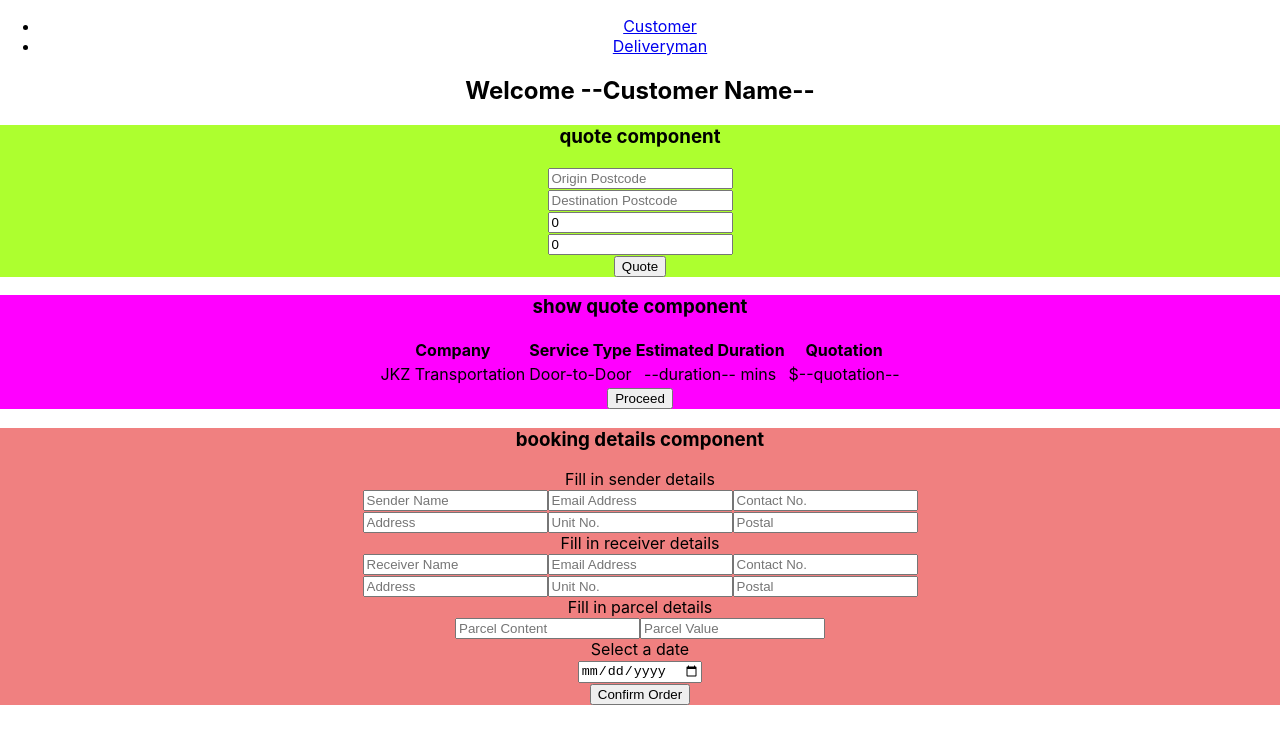
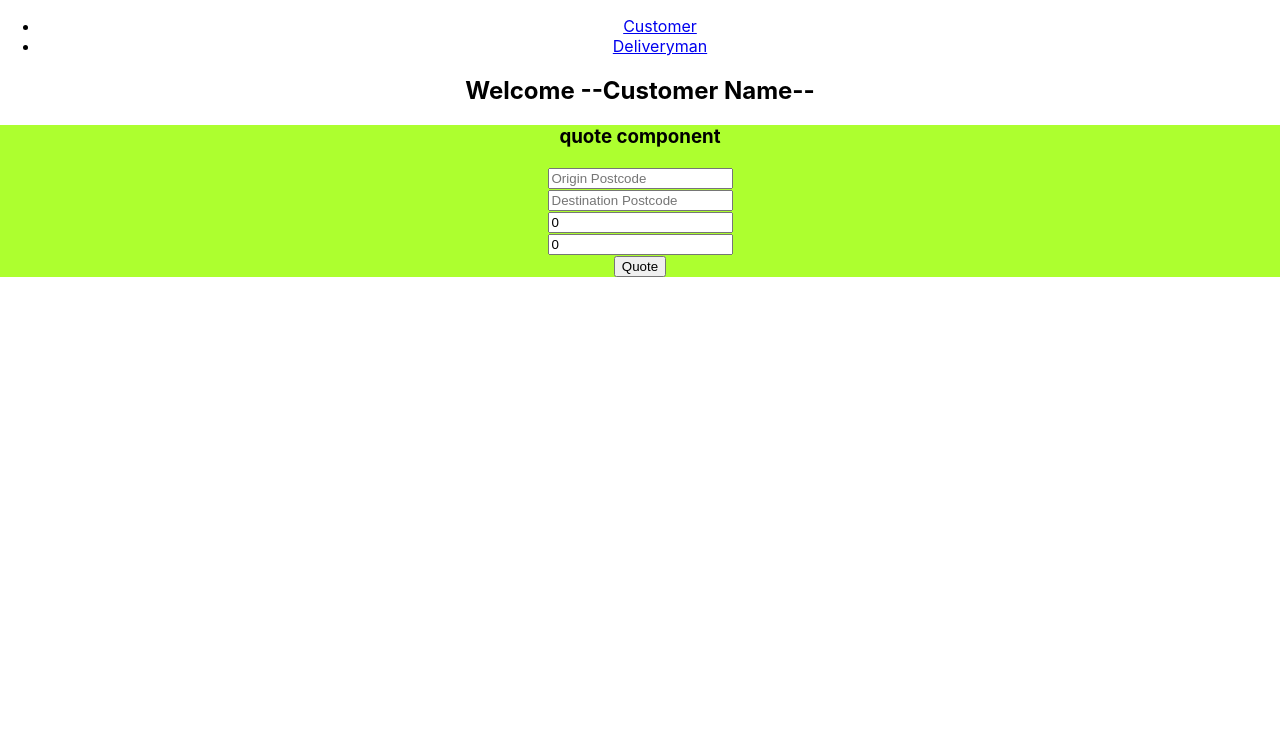
Before and after one commit to wuzhixiang88/Easy_Parcel_Clone, a React (Create React App) app in the folder client/: page /customer in a window 1280 px wide. Shown: the top 744 px of the page. Built offline with nearby package versions, Linux system fonts and the light colour scheme.

Commit message:
customerpage v1 done

```diff
--- a/client/src/components/Quote.jsx
+++ b/client/src/components/Quote.jsx
@@ -7,11 +7,9 @@ const standardSpeed = 1.5;
 // const quotation = distance * parcelWeight * standardRate;
 // const duration = distance * standardSpeed;
 
-const Quote = () => {
+const Quote = (props) => {
   const [distance, setDistance] = useState(0);
   const [parcelWeight, setParcelWeight] = useState(0);
-  const [quotation, setQuotation] = useState(0);
-  const [duration, setDuration] = useState(0);
 
   const handleDistanceInput = (e) => {
     console.log(e.target.value);
@@ -24,9 +22,9 @@ const Quote = () => {
   };
 
   const handleClickRequestQuotation = () => {
-    console.log(distance, parcelWeight);
-    setQuotation(distance * (parcelWeight / 1.2) * standardRate);
-    setDuration(distance * standardSpeed);
+    props.setShowPage({ ...props.showPage, showQuote: true });
+    props.setQuotation(distance * (parcelWeight / 1.2) * standardRate);
+    props.setDuration(distance * standardSpeed);
   };
 
   return (
--- a/client/src/components/ShowQuote.jsx
+++ b/client/src/components/ShowQuote.jsx
@@ -1,6 +1,13 @@
 import React from "react";
 
-const ShowQuote = () => {
+const ShowQuote = (props) => {
+  const handleClickProceedQuotation = () => {
+    props.setShowPage({
+      showQuote: true,
+      showBookingDetails: true,
+    });
+  };
+
   return (
     <div id="showquote">
       <h3>show quote component</h3>
@@ -14,11 +21,11 @@ const ShowQuote = () => {
         <tr>
           <td>JKZ Transportation</td>
           <td>Door-to-Door</td>
-          <td>--duration-- mins</td>
-          <td>$--quotation--</td>
+          <td>{props.duration} mins</td>
+          <td>${props.quotation}</td>
         </tr>
       </table>
-      <button>Proceed</button>
+      <button onClick={handleClickProceedQuotation}>Proceed</button>
     </div>
   );
 };
--- a/client/src/pages/CustomerPage.jsx
+++ b/client/src/pages/CustomerPage.jsx
@@ -4,14 +4,32 @@ import ShowQuote from "../components/ShowQuote";
 import BookingDetails from "../components/BookingDetails";
 
 const CustomerPage = () => {
-  const [bookingstatus, setBookingstatus] = useState("quote");
+  const [showPage, setShowPage] = useState({
+    showQuote: false,
+    showBookingDetails: false,
+  });
+  const [quotation, setQuotation] = useState(0);
+  const [duration, setDuration] = useState(0);
 
   return (
     <div>
       <h2>Welcome --Customer Name-- </h2>
-      <Quote bookingstatus={bookingstatus} />
-      <ShowQuote />
-      <BookingDetails />
+      <Quote
+        setQuotation={setQuotation}
+        setDuration={setDuration}
+        setShowPage={setShowPage}
+        showpage={showPage}
+      />
+      {showPage.showQuote ? (
+        <ShowQuote
+          quotation={quotation}
+          duration={duration}
+          setShowPage={setShowPage}
+        />
+      ) : null}
+      {showPage.showBookingDetails ? (
+        <BookingDetails quotation={quotation} duration={duration} />
+      ) : null}
     </div>
   );
 };
```
